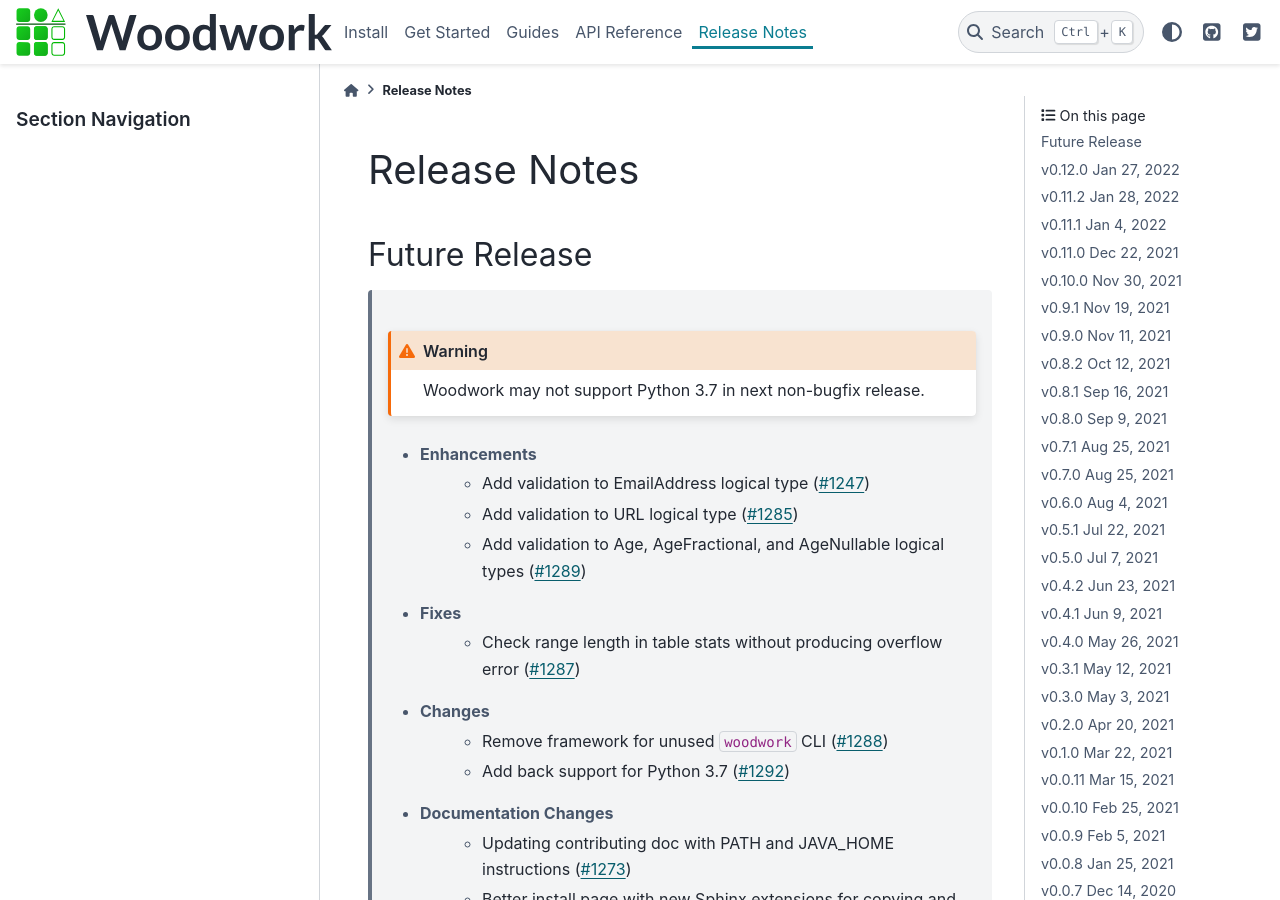
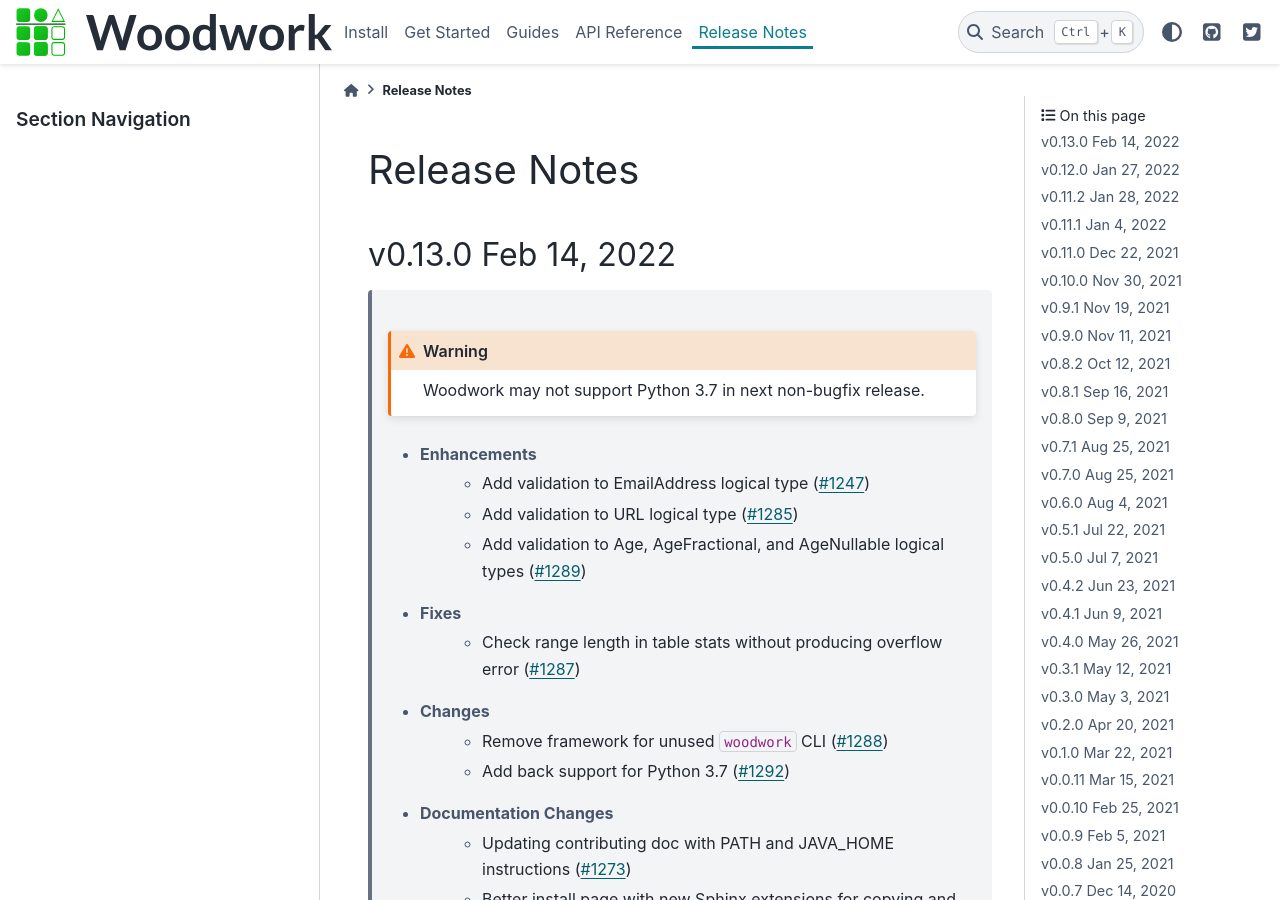
Before and after one commit to alteryx/woodwork, a Sphinx documentation site: the page built from docs/source/release_notes.rst, in a window 1280 px wide and 900 px high. Built offline with Sphinx 7.4.7 and the PyData theme 0.15.4, drawn with Linux system fonts in a browser that asks for light colours; comment, search, counter and statistics services are not loaded.

Commit message:
update release notes

```diff
--- a/docs/source/release_notes.rst
+++ b/docs/source/release_notes.rst
@@ -3,8 +3,18 @@
 Release Notes
 -------------
 
-Future Release
-==============
+.. Future Release
+  ==============
+    * Enhancements
+    * Fixes
+    * Changes
+    * Documentation Changes
+    * Testing Changes
+
+.. Thanks to the following people for contributing to this release:
+
+v0.13.0 Feb 14, 2022
+====================
     .. warning::
         Woodwork may not support Python 3.7 in next non-bugfix release.
 
```
